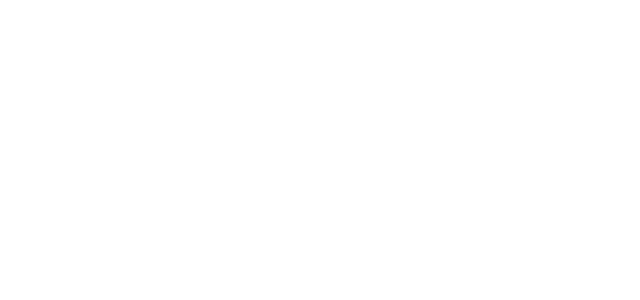
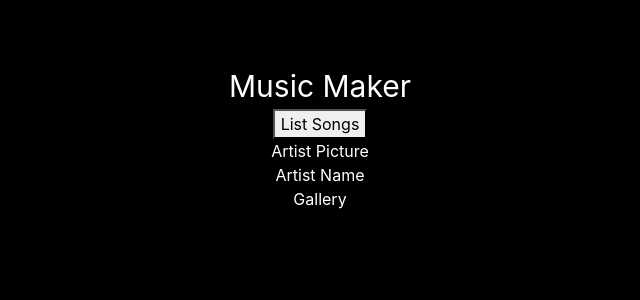
Before and after one commit to yoelmacia/musicMaker, a Vue app: page / in a window 1280 px wide. Shown: the top 300 px of the page, without its empty margins (320-960 px from the left). Built offline with nearby package versions, Linux system fonts and the light colour scheme.

Commit message:
Add Bootstrap
Start making the mookup of the app using bootstrap and
already differentiating three components for the gallery,
the title and the profile of each artist.

```diff
--- a/babel.config.js
+++ b/babel.config.js
@@ -1,5 +1,10 @@
 module.exports = {
-  presets: [
-    '@vue/app'
+  "presets": [
+    [
+      "@vue/app",
+      {
+        "useBuiltIns": "entry"
+      }
+    ]
   ]
 }
--- a/src/App.vue
+++ b/src/App.vue
@@ -1,5 +1,13 @@
 <template>
-  <div id="app"></div>
+  <div id="app">
+    <div class="Title">Music Maker</div>
+    <div class="Profile">
+      <button>List Songs</button>
+      <div>Artist Picture</div>
+      <div>Artist Name</div>
+    </div>
+    <div class="Gallery">Gallery</div>
+  </div>
 </template>
 
 <script>
@@ -10,4 +18,15 @@
 </script>
 
 <style>
+body {
+  background-color: black;
+  color: #fff;
+}
+#app {
+  text-align: center;
+  padding: 5%;
+}
+.Title {
+  font-size: 30px;
+}
 </style>
--- a/src/main.js
+++ b/src/main.js
@@ -1,4 +1,7 @@
+import '@babel/polyfill'
+import 'mutationobserver-shim'
 import Vue from 'vue'
+import './plugins/bootstrap-vue'
 import App from './App.vue'
 
 Vue.config.productionTip = false
```
Also changed, not shown: package.json (+9 -0 lines), src/plugins/bootstrap-vue.js (added, +7 -0 lines), 1 other file (tests, documents, lock files or other folders).
